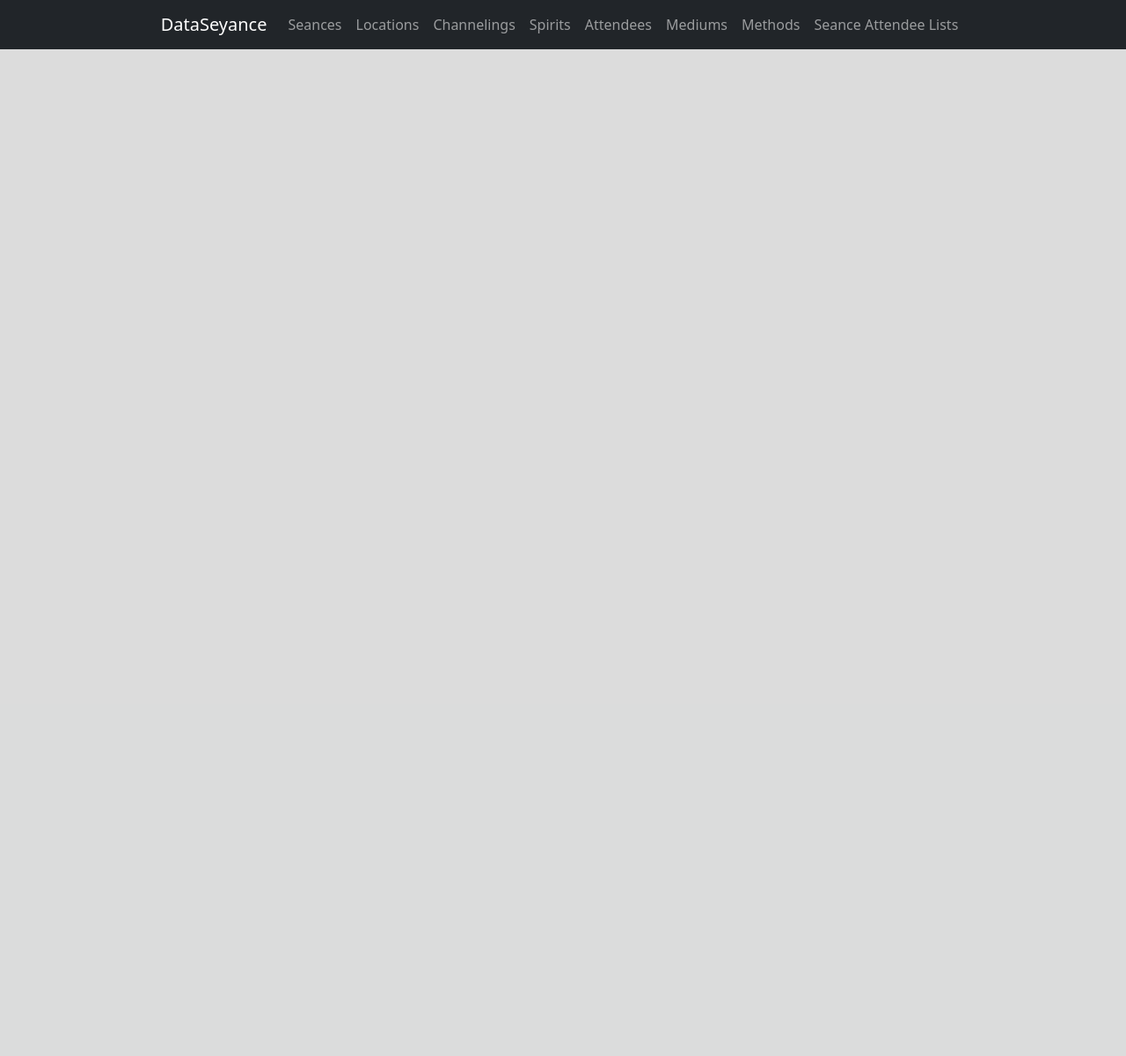
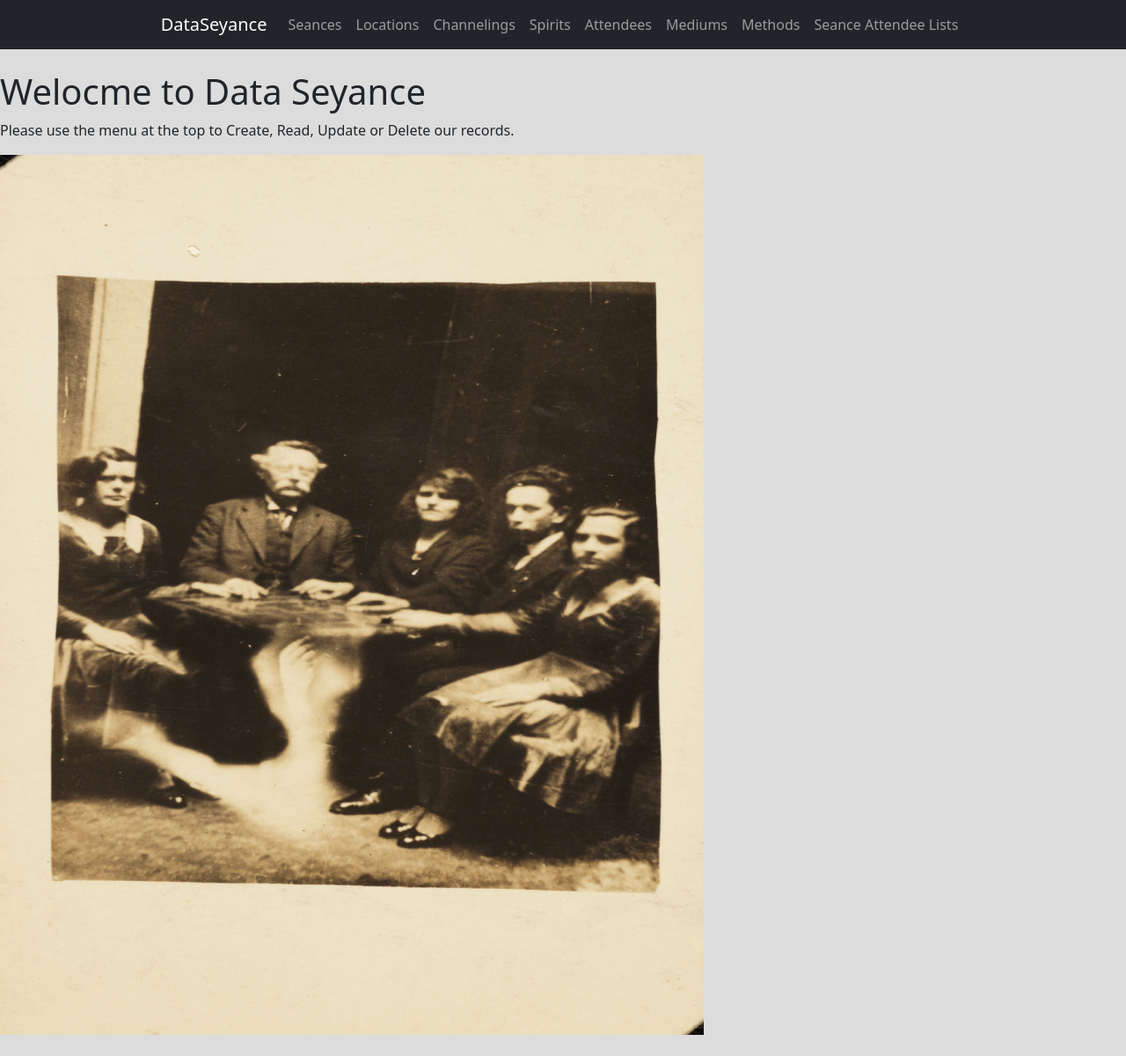
Before and after one commit to gmelsby/DataSeyance, a Flask app: page /index in a window 1280 px wide. Shown: the whole page at 88% size. Before the commit the page ends 56 px from the top, so only its background shows below. Run offline with Flask 2, Linux system fonts and the light colour scheme; some libraries are stand-ins or nearby versions.

Commit message:
Added some content to index.j2. May need some styling.

```diff
--- a/templates/index.j2
+++ b/templates/index.j2
@@ -1,2 +1,10 @@
 {% extends 'baselayout.html' %}
-{% block title %}Data Seyance{% endblock %}
+{% block title %}Data Seyance {% endblock %}
+
+
+{% block content %}
+
+<h1> Welocme to Data Seyance</h1>
+<p>Please use the menu at the top to Create, Read, Update or Delete our records.</p>
+<img src="{{ url_for('static', filename = '/A_seance.png') }}" width="800" height="1000" alt="previous" title="Previous" border="0">
+{% endblock %}
```
Also changed, not shown: static/A_seance.png (added).
